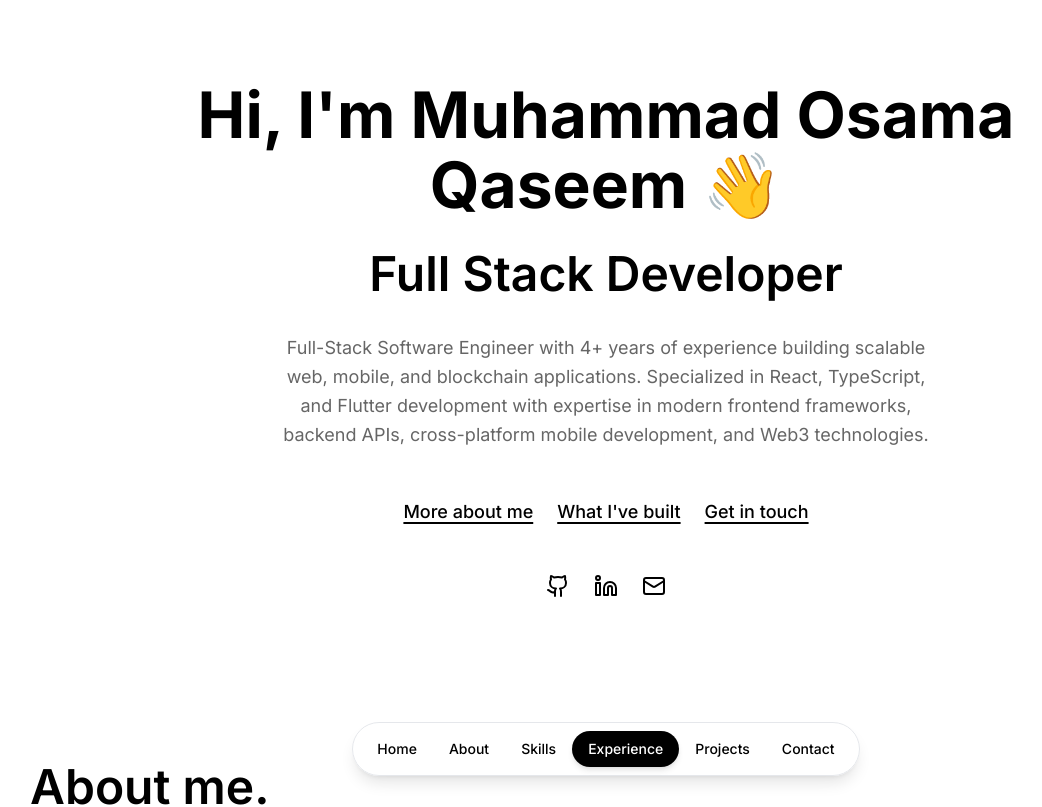
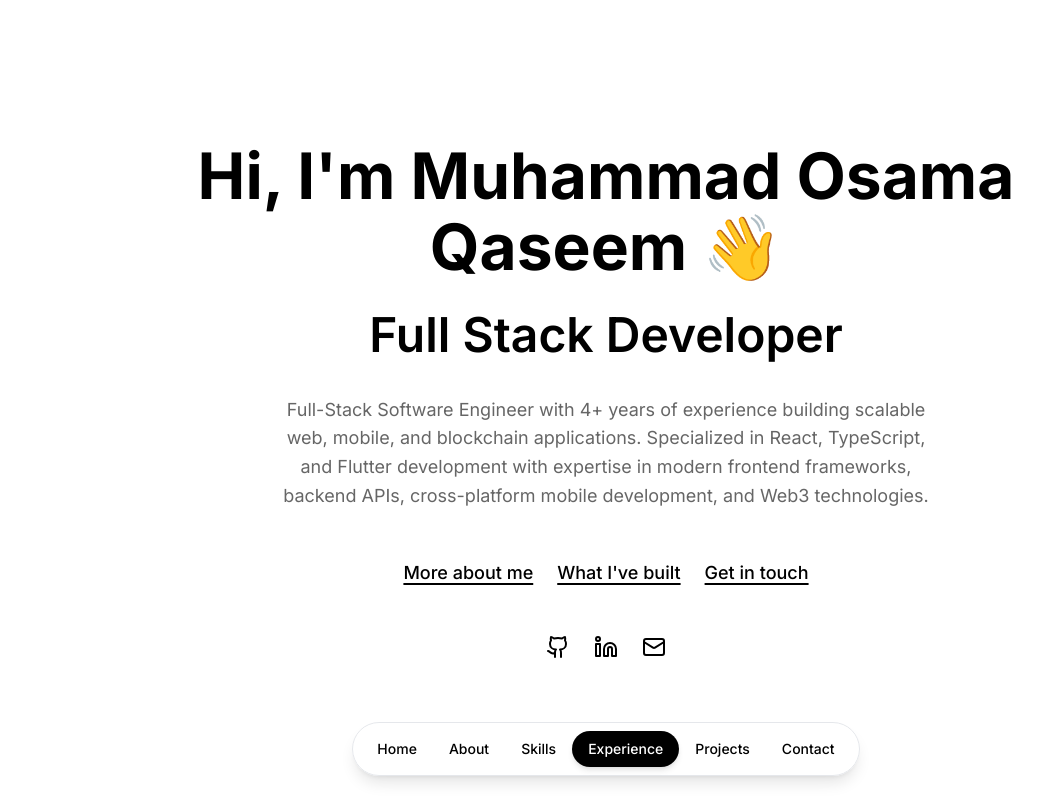
Before and after one commit to osamaqaseem39/portfolio, a Next.js app: page / in a window 1280 px wide. Shown: the top 807 px of the page, without its empty margins (34-1076 px from the left). Built offline with nearby package versions, Linux system fonts and the light colour scheme.

Commit message:
Restore Hero section to full-screen size and add CSS override for problematic classes

```diff
--- a/app/globals.css
+++ b/app/globals.css
@@ -34,6 +34,12 @@ body {
 
 main {
   flex: 1;
+}
+
+/* Override any problematic generated classes */
+[class*="__className_"] {
+  scroll-behavior: smooth !important;
+  overflow-x: hidden !important;
 }
 
 a {
--- a/components/Hero.tsx
+++ b/components/Hero.tsx
@@ -18,7 +18,7 @@ const Hero = () => {
   }
 
   return (
-    <section className="section-minimal bg-white flex items-center justify-center py-20">
+    <section className="section-minimal bg-white min-h-screen flex items-center justify-center">
       <div className="container-minimal">
         <motion.div
           ref={ref}
```
